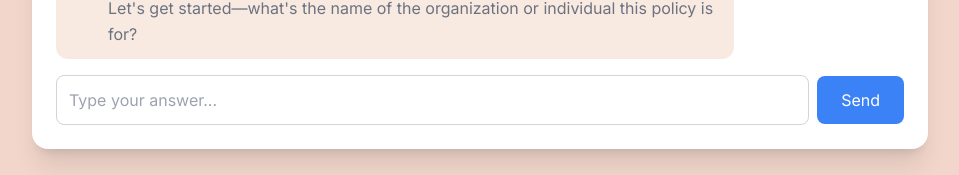
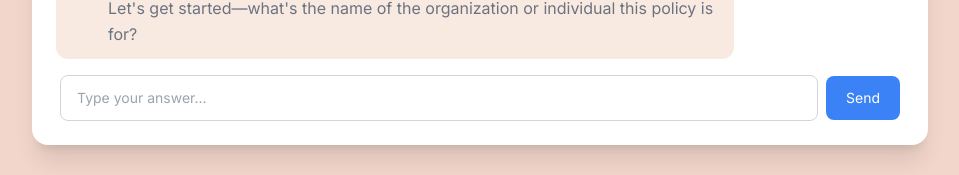
Before and after one commit to Jsfananan/ai-policy-agent-frontend, a React (Vite) app: page / in a window 1280 px wide. Shown: the part 165-340 px from the top of the page, without its empty margins (160-1119 px from the left). Built offline with nearby package versions, Linux system fonts and the light colour scheme.

Commit message:
Update App.jsx

```diff
--- a/src/App.jsx
+++ b/src/App.jsx
@@ -205,19 +205,18 @@ if (reply.includes('AI Use Policy for')) {
         </div>
 
         {!policyGenerated && (
-          <div className="flex items-center gap-2">
+<div className="flex w-full items-center gap-2 px-1">
   <input
     value={input}
     onChange={(e) => setInput(e.target.value)}
     onKeyDown={(e) => e.key === 'Enter' && sendMessage()}
-              className="border border-gray-300 p-3 rounded-lg flex-grow focus:outline-none focus:ring-2"
-              style={{focusRingColor: colors.circuitryBlue}}
     placeholder="Type your answer..."
+    className="flex-grow px-4 py-3 border border-gray-300 rounded-lg focus:outline-none text-sm"
   />
   <button
     onClick={sendMessage}
-              className="text-white px-6 py-3 rounded-lg font-medium transition-all duration-200 hover:opacity-90"
-              style={{backgroundColor: colors.circuitryBlue}}
+    className="shrink-0 px-5 py-3 rounded-lg text-white text-sm font-medium transition-all duration-200"
+    style={{ backgroundColor: colors.circuitryBlue }}
     onMouseEnter={(e) => {
       e.target.style.backgroundColor = colors.candleGold;
       e.target.style.color = colors.navy;
```
Lines whose indentation alone changed are shown as unchanged.
